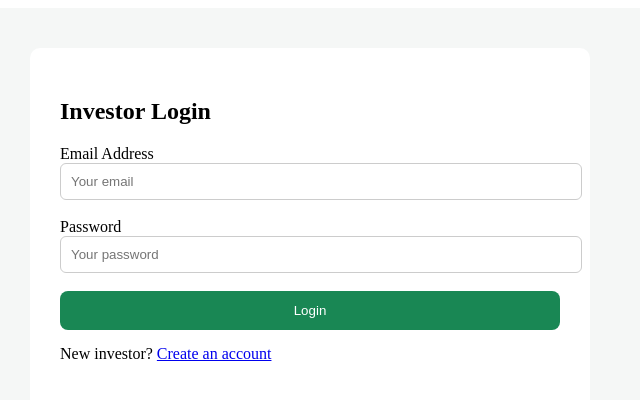
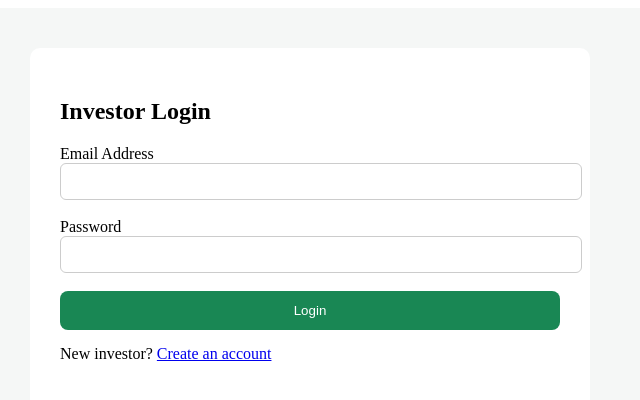
Before and after one commit to akyegreenfarms/akye-green-farms, a Next.js app: page /login in a window 1280 px wide. Shown: the top 400 px of the page, without its empty margins (330-970 px from the left). Built offline with nearby package versions, Linux system fonts and the light colour scheme.

Commit message:
Update login.js

```diff
--- a/pages/login.js
+++ b/pages/login.js
@@ -1,19 +1,43 @@
+"use client";
+
+import { signInWithEmailAndPassword } from "firebase/auth";
+import { auth } from "../lib/firebase";
+import { useState } from "react";
+
 export default function Login() {
+  const [loading, setLoading] = useState(false);
+
+  const handleSubmit = async (e) => {
+    e.preventDefault();
+    setLoading(true);
+
+    const email = e.target.email.value;
+    const password = e.target.password.value;
+
+    try {
+      await signInWithEmailAndPassword(auth, email, password);
+      window.location.href = "/dashboard";
+    } catch (error) {
+      alert(error.message);
+      setLoading(false);
+    }
+  };
+
   return (
     <div style={{ minHeight: "100vh", background: "#f5f7f6", padding: "40px" }}>
       <div style={{ maxWidth: "500px", margin: "0 auto", background: "#fff", padding: "30px", borderRadius: "10px" }}>
         <h2>Investor Login</h2>
 
-        <form>
+        <form onSubmit={handleSubmit}>
           <label>Email Address</label><br />
-          <input type="email" placeholder="Your email" style={inputStyle} /><br /><br />
+          <input type="email" name="email" required style={inputStyle} /><br /><br />
 
           <label>Password</label><br />
-          <input type="password" placeholder="Your password" style={inputStyle} /><br /><br />
+          <input type="password" name="password" required style={inputStyle} /><br /><br />
 
-          <a href="/dashboard">
-            <button type="button" style={buttonStyle}>Login</button>
-          </a>
+          <button type="submit" style={buttonStyle} disabled={loading}>
+            {loading ? "Logging in..." : "Login"}
+          </button>
         </form>
 
         <p style={{ marginTop: "15px" }}>
```
